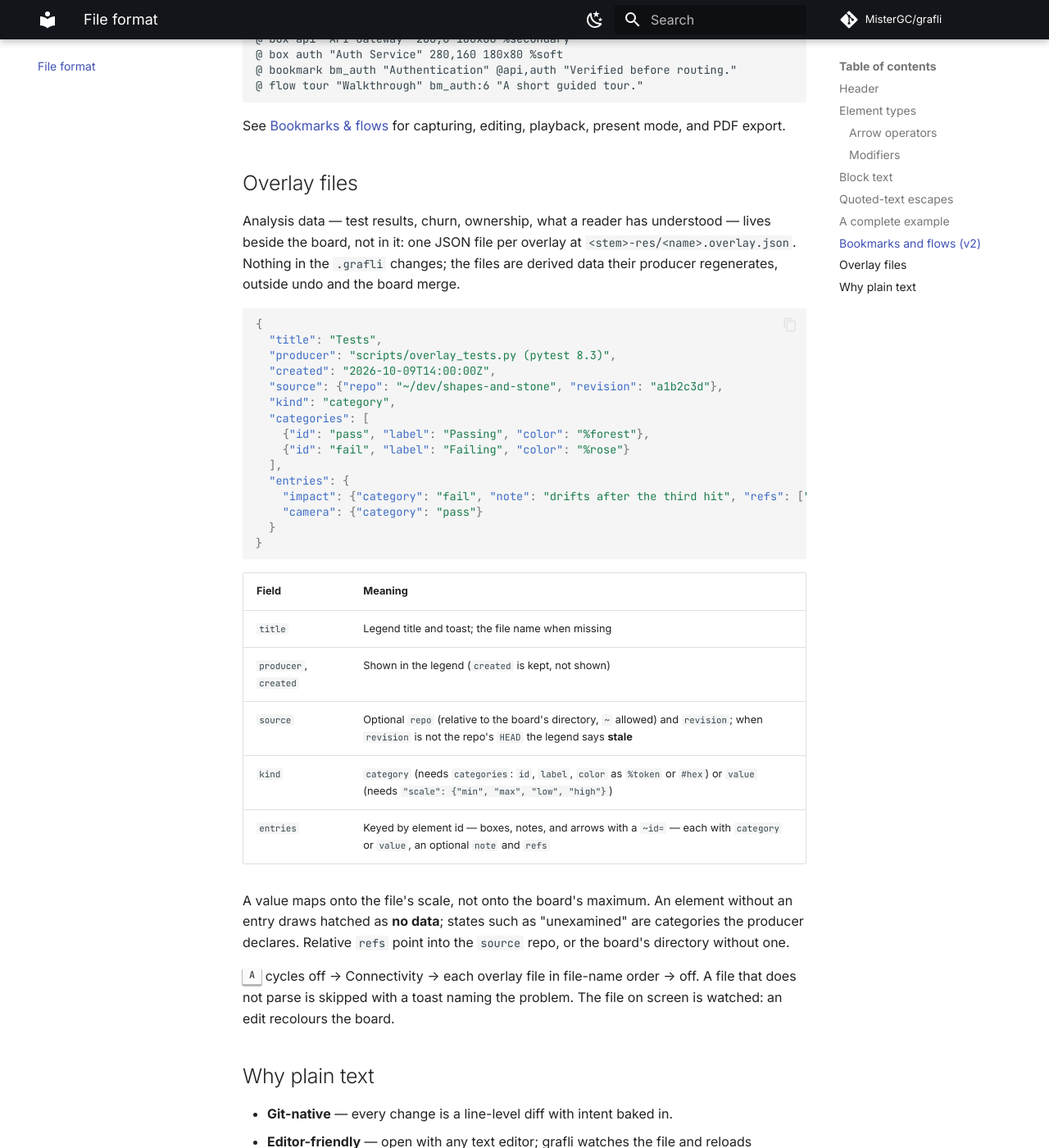
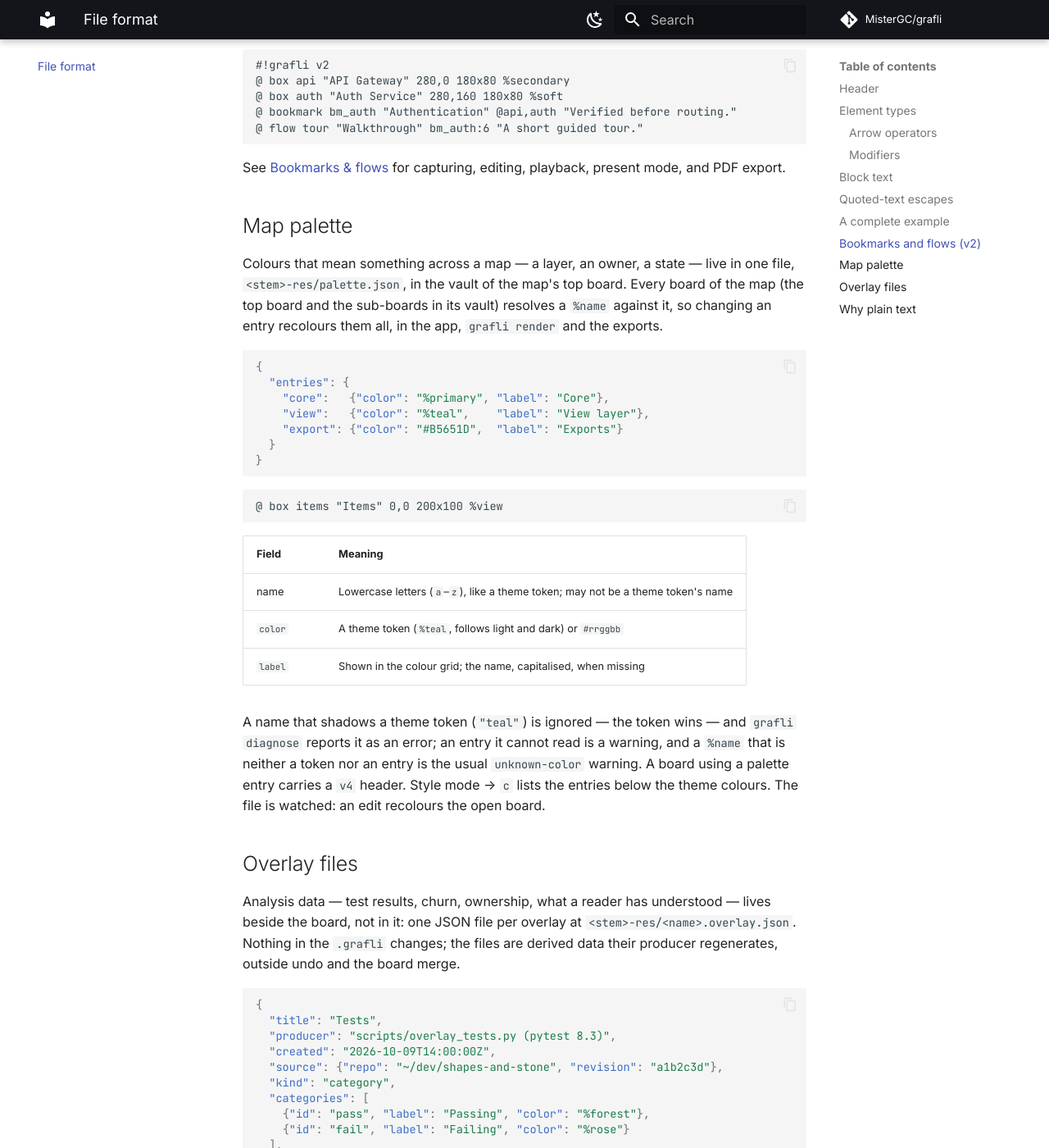
Before and after one commit to MisterGC/grafli, an MkDocs documentation site: the page built from docs/format.md, in a window 1280 px wide and 1400 px high, scrolled down 7074 px. Shown: the whole window at 82% size. Built offline with MkDocs 1.6.1 and Material for MkDocs 9.7.7, drawn with Linux system fonts in a browser that asks for light colours; comment, search, counter and statistics services are not loaded; some of the changed text lies outside the part shown.

Commit message:
Document the map palette in the format reference, keybindings, skill and changelog

````diff
--- a/docs/format.md
+++ b/docs/format.md
@@ -77,7 +77,9 @@ in `grafli render`. A pair carrying a single arrow is drawn exactly as before.
   Tokens are *semantic*: each one resolves to a different value in the light
   and [dark theme](keybindings.md#light-and-dark), so a board written by
   someone on light reads correctly on dark. Prefer them over hex, which is
-  kept exactly as written and so only suits one theme.
+  kept exactly as written and so only suits one theme. A `%name` can also
+  name an entry of the map's [palette](#map-palette), which every board of
+  the map resolves the same way.
 - `^anchor` — `topleft`, `topcenter` or `left`; without one a box's label
   is centred, and a box with children takes `topleft`. Controls how a box's
   label is placed. `left` places it top left like `topleft` and, zoomed out
@@ -319,6 +321,41 @@ using one carries a `#!grafli v3` header.
 See [Bookmarks & flows](bookmarks-flows.md) for capturing, editing, playback,
 present mode, and PDF export.
 
+## Map palette
+
+Colours that mean something across a map — a layer, an owner, a state —
+live in one file, `<stem>-res/palette.json`, in the vault of the map's top
+board. Every board of the map (the top board and the sub-boards in its
+vault) resolves a `%name` against it, so changing an entry recolours them
+all, in the app, `grafli render` and the exports.
+
+```json
+{
+  "entries": {
+    "core":   {"color": "%primary", "label": "Core"},
+    "view":   {"color": "%teal",    "label": "View layer"},
+    "export": {"color": "#B5651D",  "label": "Exports"}
+  }
+}
+```
+
+```
+@ box items "Items" 0,0 200x100 %view
+```
+
+| Field | Meaning |
+|---|---|
+| name | Lowercase letters (`a`–`z`), like a theme token; may not be a theme token's name |
+| `color` | A theme token (`%teal`, follows light and dark) or `#rrggbb` |
+| `label` | Shown in the colour grid; the name, capitalised, when missing |
+
+A name that shadows a theme token (`"teal"`) is ignored — the token wins —
+and `grafli diagnose` reports it as an error; an entry it cannot read is a
+warning, and a `%name` that is neither a token nor an entry is the usual
+`unknown-color` warning. A board using a palette entry carries a
+`#!grafli v4` header. Style mode → `c` lists the entries below the theme
+colours. The file is watched: an edit recolours the open board.
+
 ## Overlay files
 
 Analysis data — test results, churn, ownership, what a reader has
````
Also changed, not shown: CHANGELOG.md (+10 -0 lines), docs/keybindings.md (+1 -1 lines), grafli/skills/grafli/SKILL.md (+3 -1 lines), grafli/skills/grafli/references/format.md (+25 -1 lines).
